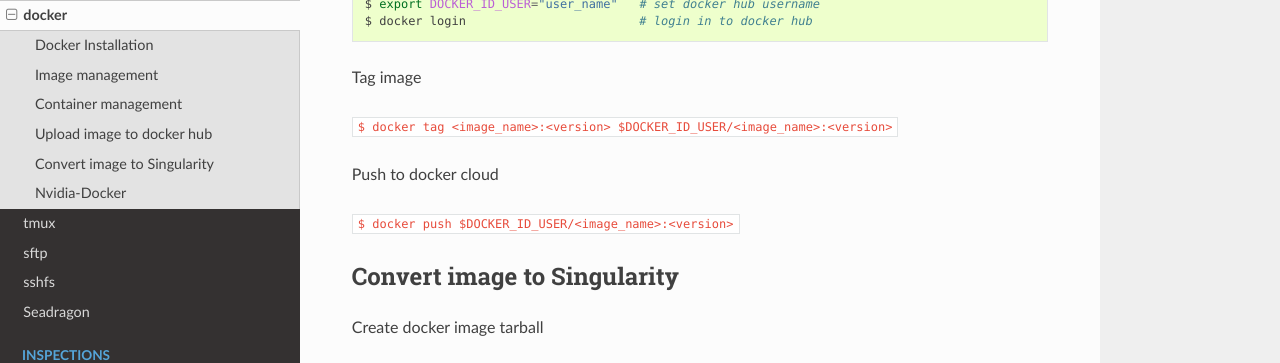
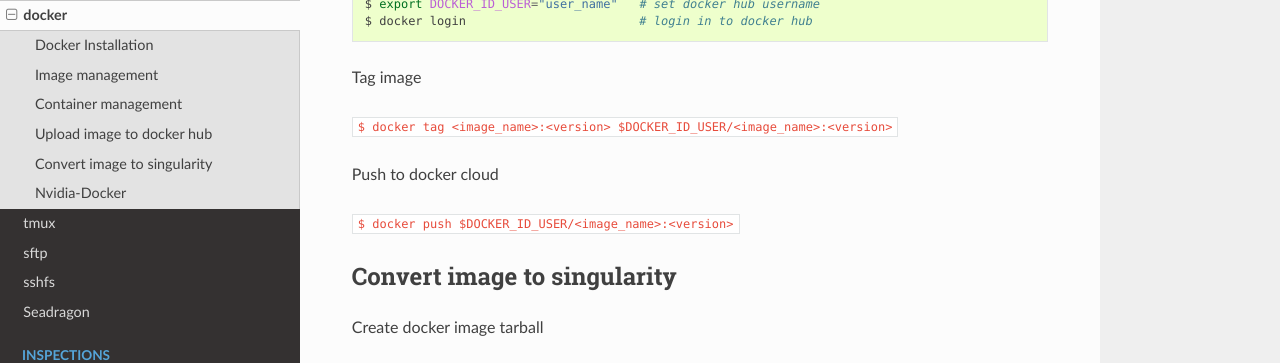
Before and after one commit to PingjunChen/FUC, a Sphinx documentation site: the page built from docs/docker.rst, in a window 1280 px wide and 900 px high, scrolled down 1396 px. Shown: the top 363 px of the window. Built offline with Sphinx 7.4.7 and the Read the Docs theme 2.0.0, drawn with Linux system fonts in a browser that asks for light colours.

```diff
--- a/docs/docker.rst
+++ b/docs/docker.rst
@@ -83,7 +83,7 @@ Push to docker cloud
 :code:`$ docker push $DOCKER_ID_USER/<image_name>:<version>`
 
 
-Convert image to Singularity
+Convert image to singularity
 --------
 
 Create docker image tarball
```
